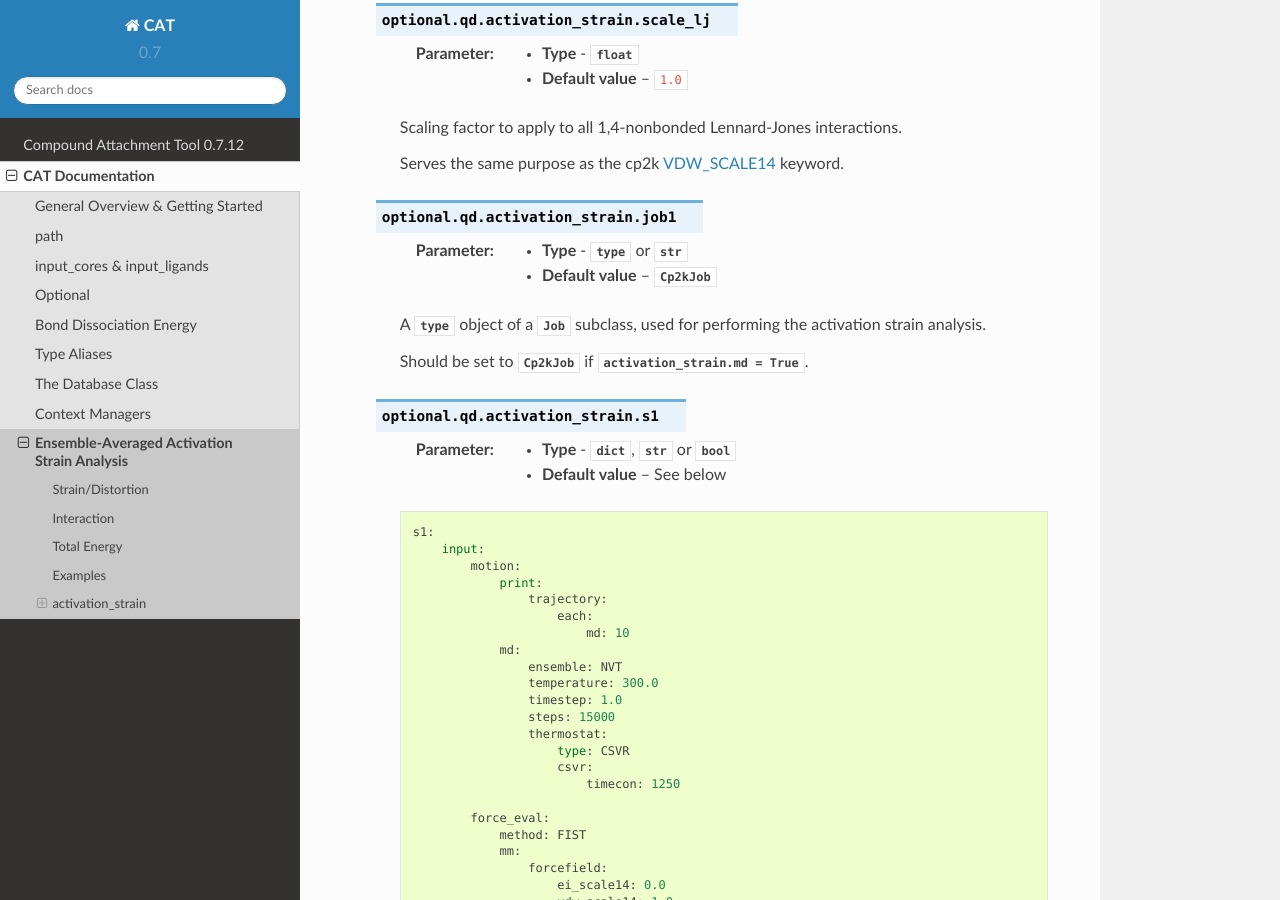
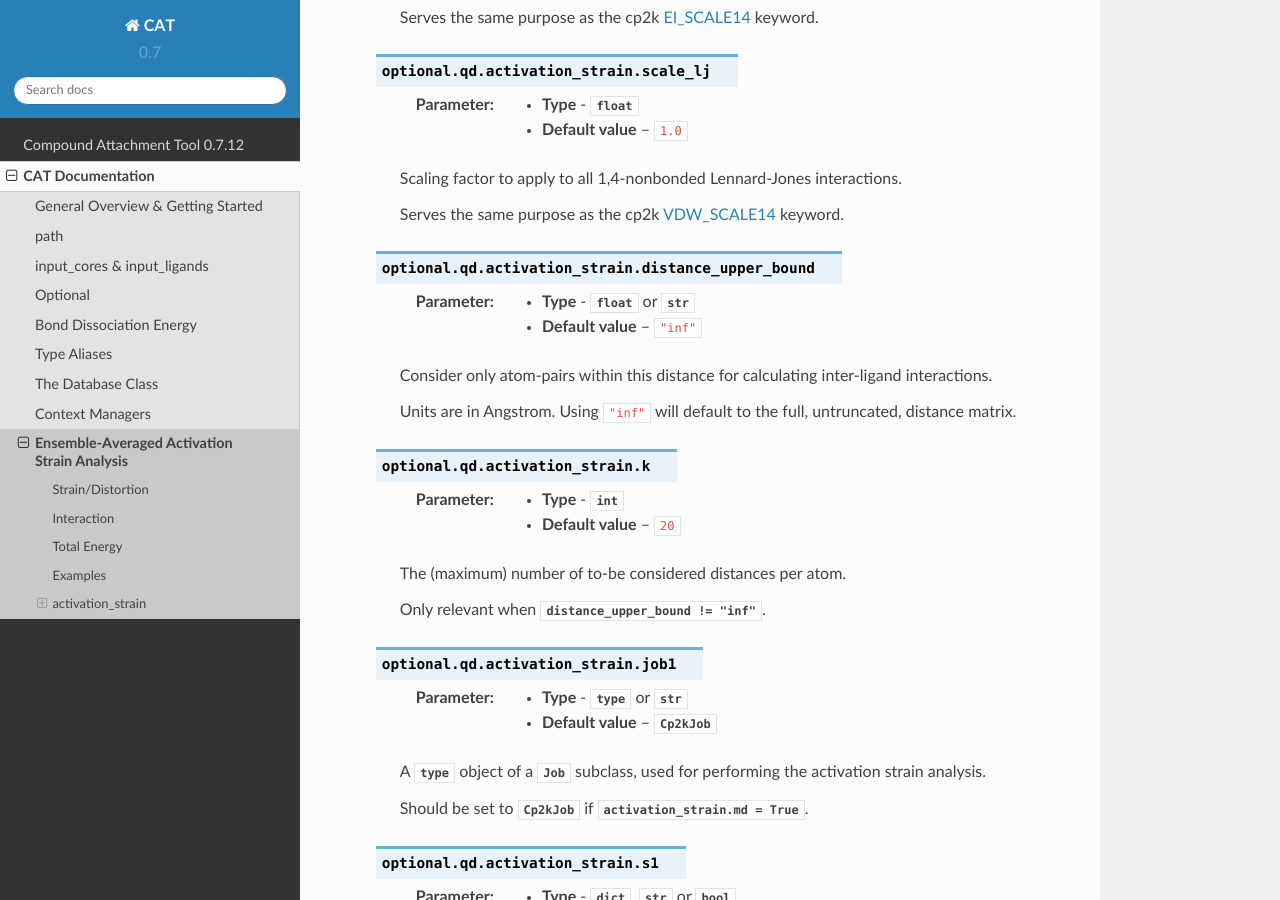
Before and after one commit to nlesc-nano/CAT, a Sphinx documentation site: the page built from docs/11_md_asa.rst, in a window 1280 px wide and 900 px high, scrolled down 4502 px. Built offline with Sphinx 7.4.7 and the Read the Docs theme 2.0.0, drawn with Linux system fonts in a browser that asks for light colours; some of the changed text lies outside the part shown.

Commit message:
Added the "distance_upper_bound" and "k" keywords for the MD-ASA procedure

```diff
--- a/docs/11_md_asa.rst
+++ b/docs/11_md_asa.rst
@@ -189,6 +189,9 @@ activation_strain
                     scale_elstat: 0.0
                     scale_lj: 1.0
 
+                    distance_upper_bound: "inf"
+                    k: 20
+
                     job1: cp2kjob
                     s1: ...
 
@@ -249,6 +252,27 @@ activation_strain
         Scaling factor to apply to all 1,4-nonbonded Lennard-Jones interactions.
 
         Serves the same purpose as the cp2k VDW_SCALE14_ keyword.
+
+
+    .. attribute:: optional.qd.activation_strain.distance_upper_bound
+
+        :Parameter:     * **Type** - :class:`float` or :class:`str`
+                        * **Default value** – ``"inf"``
+
+        Consider only atom-pairs within this distance for calculating inter-ligand interactions.
+
+        Units are in Angstrom.
+        Using ``"inf"`` will default to the full, untruncated, distance matrix.
+
+
+    .. attribute:: optional.qd.activation_strain.k
+
+        :Parameter:     * **Type** - :class:`int`
+                        * **Default value** – ``20``
+
+        The (maximum) number of to-be considered distances per atom.
+
+        Only relevant when :attr:`distance_upper_bound != "inf"<optional.qd.activation_strain.distance_upper_bound>`.
 
 
     .. attribute:: optional.qd.activation_strain.job1
```
Also changed, not shown: 1 other file.
